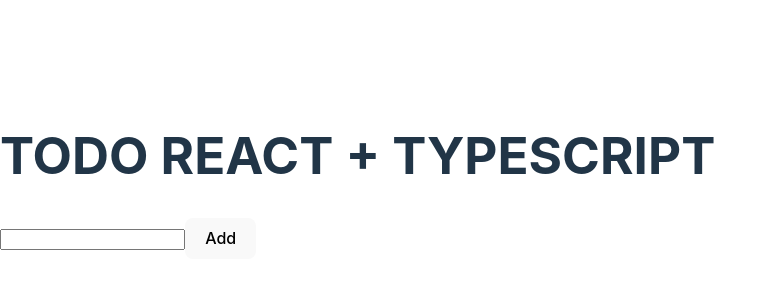
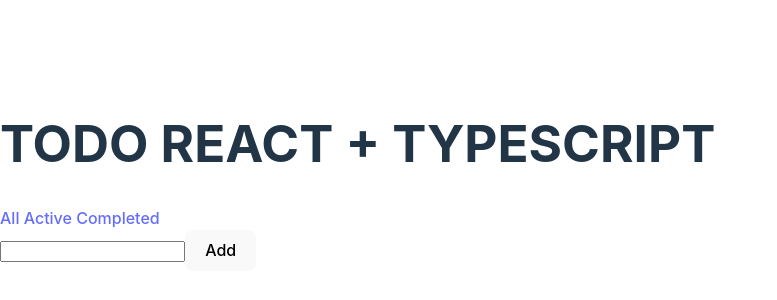
Before and after one commit to pranay2508/To-do, a React (Vite) app: page / in a window 1280 px wide. Shown: the part 216-516 px from the top of the page, without its empty margins (0-777 px from the left). Built offline with nearby package versions, Linux system fonts and the light colour scheme.

Commit message:
components completed

```diff
--- a/package.json
+++ b/package.json
@@ -11,7 +11,8 @@
   },
   "dependencies": {
     "react": "^18.2.0",
-    "react-dom": "^18.2.0"
+    "react-dom": "^18.2.0",
+    "react-router-dom": "^6.20.0"
   },
   "devDependencies": {
     "@types/react": "^18.2.15",
--- a/src/App.tsx
+++ b/src/App.tsx
@@ -1,5 +1,6 @@
 import AddtoDo from "./components/addtodo"
 import Todos from "./components/todos"
+import Navbar from "./components/navbar"
 const App = () => {
   return (
     <main>
@@ -7,6 +8,7 @@ const App = () => {
         TODO REACT + TYPESCRIPT
 
       </h1>
+      <Navbar/>
       < AddtoDo/>
       <Todos/>
     </main>
--- /dev/null
+++ b/src/components/navbar.tsx
@@ -0,0 +1,14 @@
+import { Link } from "react-router-dom"
+
+const Navbar  = ()=>{
+    return(
+        <nav>
+            <Link to="/" className=""> All </Link>
+            <Link to="/?todos=active" className=""> Active </Link>
+            <Link to="/?todos=completed" className=""> Completed </Link>
+
+        </nav>
+        // query string start with ? and contain two key value pairs
+    )
+}
+export default Navbar
--- a/src/components/todos.tsx
+++ b/src/components/todos.tsx
@@ -1,10 +1,26 @@
+/* eslint-disable @typescript-eslint/no-unused-vars */
+/* eslint-disable prefer-const */
 // import React from 'react'
 
 import { useTodos} from "../store/todos"
+import {useSearchParams} from "react-router-dom";
 const Todos =()=>{
     const{todos , toggleTodoAsCompleted ,handleDeleteTodo} = useTodos();
+
+    const [searchParams]= useSearchParams();
+
+    let todosData = searchParams.get("todos");
+
+
+
     // eslint-disable-next-line prefer-const
     let filterData = todos;
+    if(todosData ==="active"){
+        filterData = filterData.filter((task)=> !task.completed )
+    }
+    if(todosData ==="completed"){
+        filterData = filterData.filter((task)=> !task.completed )
+    }
 
     return (
 
--- a/src/main.tsx
+++ b/src/main.tsx
@@ -3,11 +3,14 @@ import ReactDOM from 'react-dom/client'
 import App from './App.tsx'
 import './index.css'
 import { TodosProvider } from './store/todos.tsx'
+import {BrowserRouter} from 'react-router-dom';
 
 ReactDOM.createRoot(document.getElementById('root')!).render(
   <React.StrictMode>
+    <BrowserRouter>
     <TodosProvider>
     <App />
     </TodosProvider>
+    </BrowserRouter>
   </React.StrictMode>,
 )
--- a/src/store/todos.tsx
+++ b/src/store/todos.tsx
@@ -24,7 +24,14 @@ export const todosContext = createContext<TodosContext | null >(null)
 export const TodosProvider = ({children}: TodosProviderProps)=>{
 
 
-    const [ todos , setTodos] = useState<Todo[]>([])
+    const [ todos , setTodos] = useState<Todo[]>(() =>{
+        try {
+            const newTodos = localStorage.getItem("todos") || "[]"
+            return JSON.parse(newTodos) as Todo[]
+        }catch(error){
+            return[]
+        }
+    })
     const handleAddToDo =(task:string)=>{
         setTodos((prev)=>{
             const newTodos: Todo[]= [
@@ -38,6 +45,7 @@ export const TodosProvider = ({children}: TodosProviderProps)=>{
             ]
             // console.log("my" + prev);
             // console.log(newTodos);
+            localStorage.setItem("todos" , JSON.stringify(newTodos))
             return newTodos
         })
     }
@@ -52,6 +60,7 @@ export const TodosProvider = ({children}: TodosProviderProps)=>{
                 }
                 return todo;
             })
+            localStorage.setItem("todos" , JSON.stringify(newTodos))
             return newTodos;
         })
      }
@@ -61,6 +70,7 @@ export const TodosProvider = ({children}: TodosProviderProps)=>{
         setTodos((prev)=>{
             // eslint-disable-next-line prefer-const
             let newTodos = prev.filter((filterTodo) => filterTodo.id != id)
+            localStorage.setItem("todos" , JSON.stringify(newTodos))
             return newTodos ;
         })
      }
```
Also changed, not shown: 1 other file (tests, documents, lock files or other folders).
